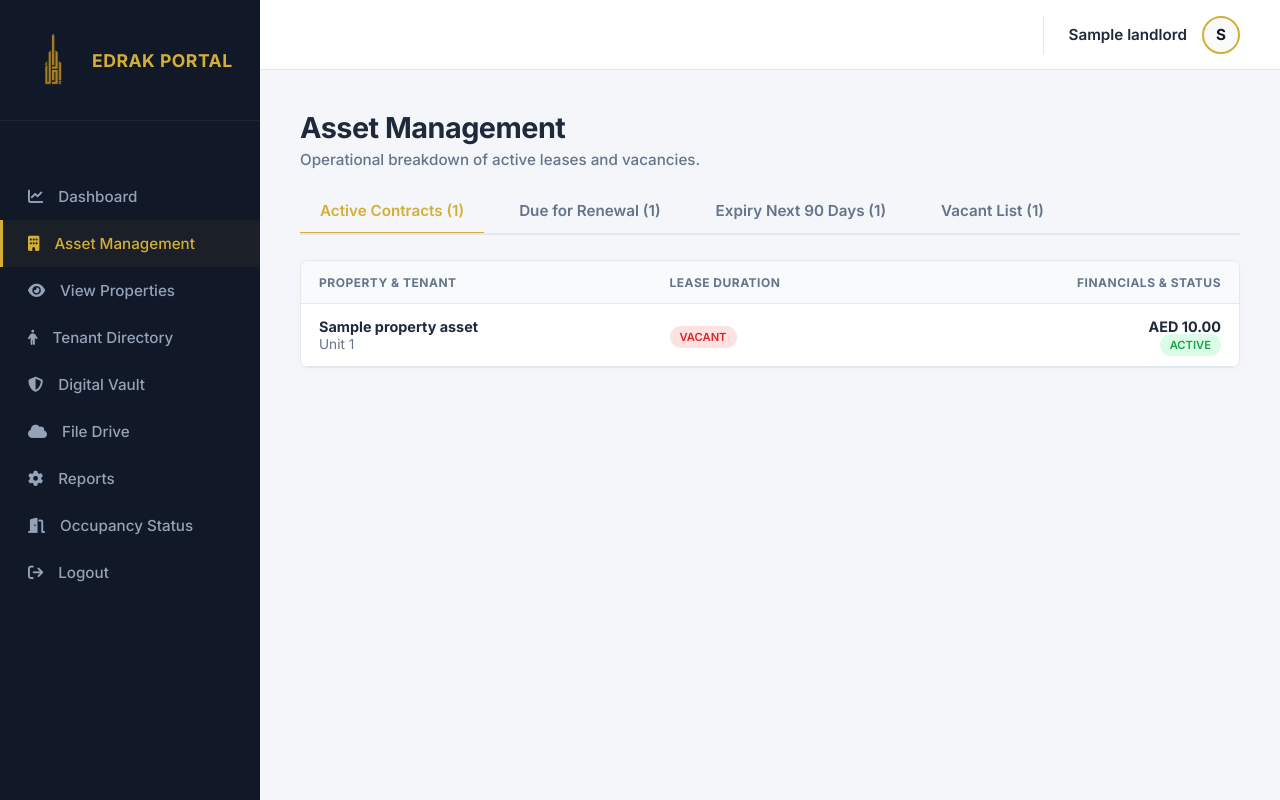
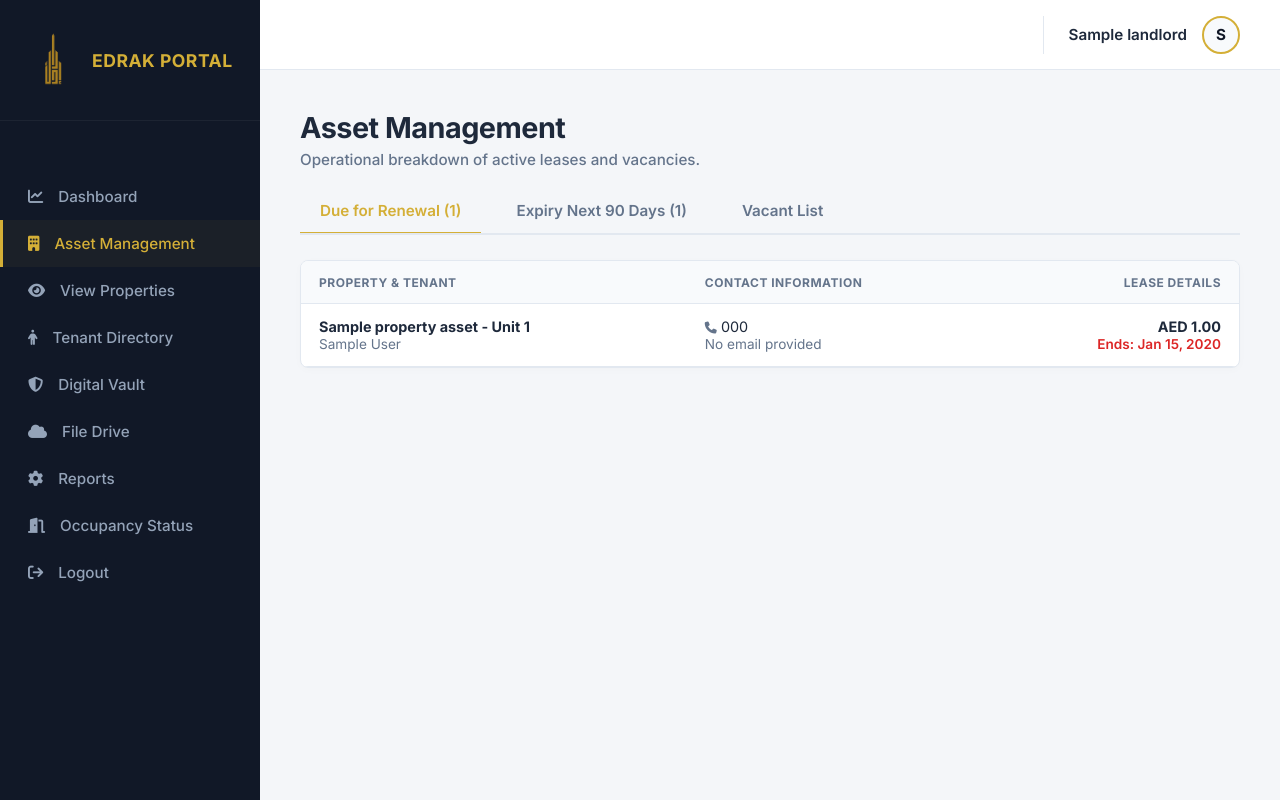
Before and after one commit to zubair-sowrab/real_estate_mgmt_ai, a Django app: template realestate/templates/realestate/owner_properties.html in a window 1280 px wide. Run offline with Django 5.2, Linux system fonts and the light colour scheme; tables that the repository leaves empty hold one stand-in row (values such as "Sample post"); the template is opened without the code that fills it: values that come from a table or form of the project are taken from there, most other values are stand-ins (such as "Sample title", 1, 10 or a date in 2020).

Commit message:
renewal and expiry 90 days page modified

```diff
--- a/realestate/templates/realestate/owner_properties.html
+++ b/realestate/templates/realestate/owner_properties.html
@@ -39,51 +39,13 @@
 <p class="page-subtitle" style="margin-bottom: 20px;">Operational breakdown of active leases and vacancies.</p>
 
 <div class="tabs">
-    <button class="tab-btn active" onclick="openTab(event, 'tab-active')">Active Contracts ({{ active_contracts.count }})</button>
-    <button class="tab-btn" onclick="openTab(event, 'tab-renewal')">Due for Renewal ({{ renewals.count }})</button>
+    <button class="tab-btn active" onclick="openTab(event, 'tab-renewal')">Due for Renewal ({{ renewals.count }})</button>
     <button class="tab-btn" onclick="openTab(event, 'tab-expiry')">Expiry Next 90 Days ({{ expiry_90.count }})</button>
-    <button class="tab-btn" onclick="openTab(event, 'tab-vacant')">Vacant List ({{ vacant_units.count }})</button>
+    <button class="tab-btn" onclick="openTab(event, 'tab-vacant')">Vacant List</button>
 </div>
 
-<div id="tab-active" class="tab-content active">
-    <div class="table-container">
-        <table style="min-width: 100%;">
-            <thead>
-                <tr>
-                    <th>Property & Tenant</th>
-                    <th>Lease Duration</th>
-                    <th class="text-right">Financials & Status</th>
-                </tr>
-            </thead>
-           <tbody>
-                {% for eu in vacant_units %}
-                <tr>
-                    <td>
-                        <strong>{{ eu.original_unit.property_asset.name }}</strong><br>
-                        <span style="color: var(--text-muted); font-size: 0.85rem;">Unit {{ eu.unit_number }}</span>
-                    </td>
-                    <td>
 
-                        <span class="badge danger" style="margin-top: 4px;">Vacant</span>
-                    </td>
-                    <td class="text-right">
-                        <strong>AED {{ contract.total_amount|floatformat:"2g" }}</strong><br>
-                        {% if contract.status == 'Expired (Holdover)' %}
-                            <span class="badge holdover">Up For Renewal</span>
-                        {% else %}
-                            <span class="badge success">{{ contract.status }}</span>
-                        {% endif %}
-                    </td>
-                </tr>
-                {% empty %}
-                <tr><td colspan="3" style="text-align: center; color: var(--text-muted);">Portfolio is fully occupied.</td></tr>
-                {% endfor %}
-            </tbody>
-        </table>
-    </div>
-</div>
-
-<div id="tab-renewal" class="tab-content">
+<div id="tab-renewal" class="tab-content active">
     <div class="table-container">
         <table style="min-width: 100%;">
             <thead>
@@ -169,7 +131,7 @@
                         <span style="color: var(--text-muted); font-size: 0.85rem;">Unit {{ unit.unit_number }}</span>
                     </td>
                     <td>
-                        {{ unit.unit_type }}<br>
+
                         <span class="badge danger" style="margin-top: 4px;">Vacant</span>
                     </td>
                     <td class="text-right">
```
